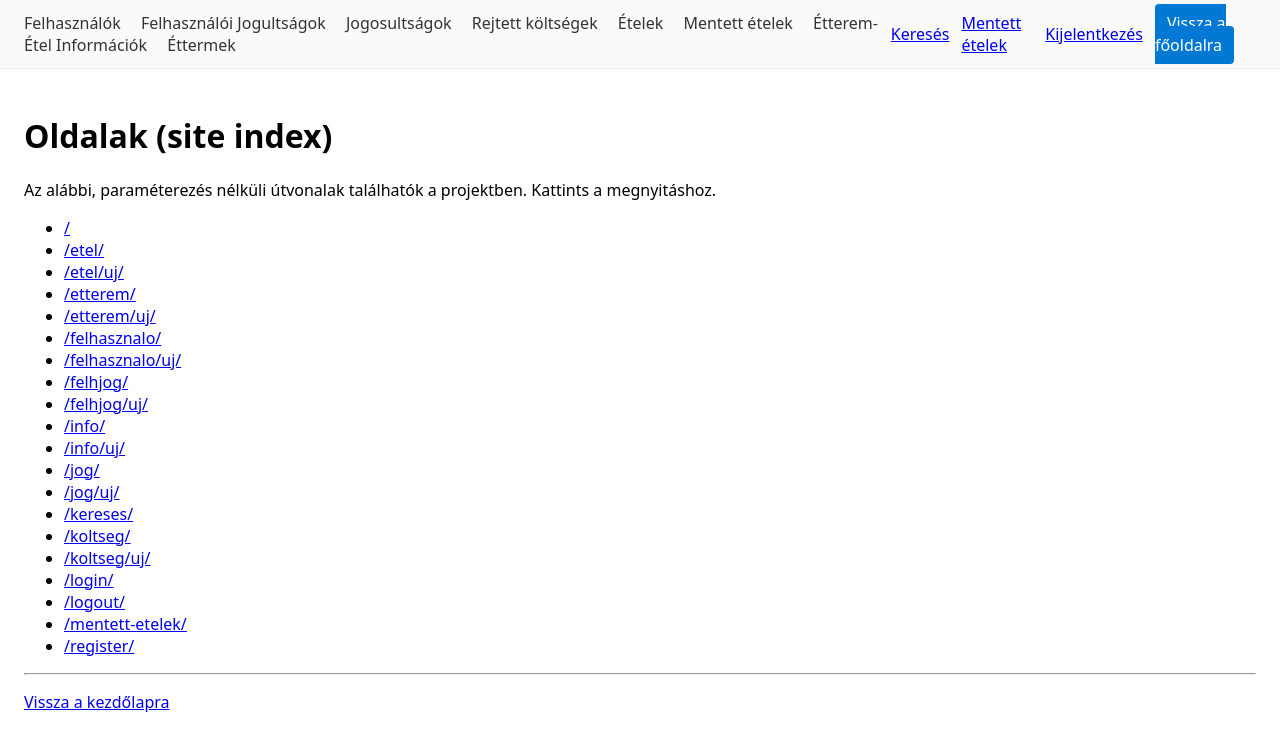
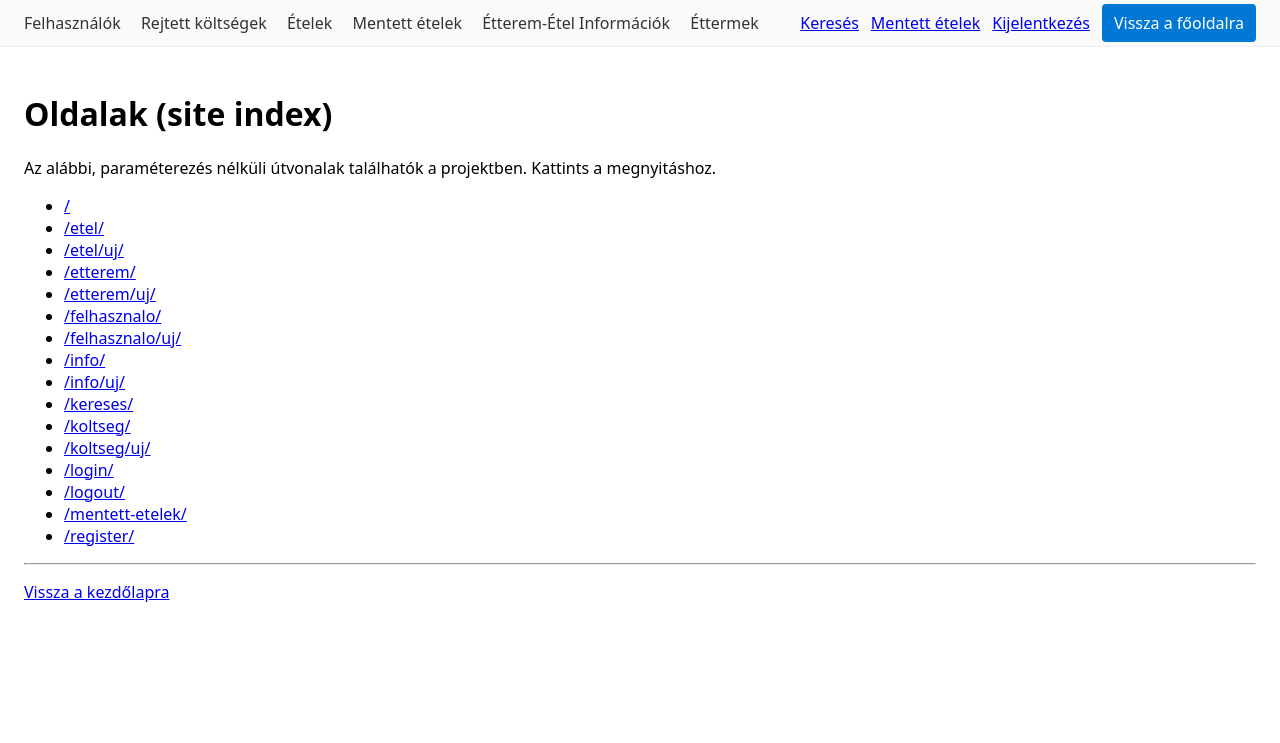
Before and after one commit to nagylasz04-byte/food-delivery-comparator, a Django app: page / in a window 1280 px wide. Shown: the top 743 px of the page. Run offline with Django 5.2, Linux system fonts and the light colour scheme; a user stored in the database is signed in.

Commit message:
Jog és felhjog kivétele

```diff
--- a/templates/_base.html
+++ b/templates/_base.html
@@ -20,8 +20,7 @@
     <div class="links">
       {% if user.is_staff %}
         <a href="{% url 'users:felhasznalo_list' %}">Felhasználók</a>
-        <a href="{% url 'users:felhjog_list' %}">Felhasználói Jogultságok</a>
-        <a href="{% url 'users:jog_list' %}">Jogosultságok</a>
+        {# Jog / FelhJog admin pages removed #}
         <a href="{% url 'billing:koltseg_list' %}">Rejtett költségek</a>
         <a href="{% url 'catalog:etel_list' %}">Ételek</a>
         <a href="{% url 'compare:saved_foods' %}">Mentett ételek</a>
--- a/users/models.py
+++ b/users/models.py
@@ -1,5 +1,6 @@
 from django.contrib.auth.models import AbstractUser
 from django.db import models
+
 
 class Felhasznalo(AbstractUser):
     nev = models.CharField("Név", max_length=150, blank=True)
@@ -8,21 +9,10 @@
         null=True, blank=True, related_name="kedvelok",
         verbose_name="Kedvenc étterem",
     )
+
     class Meta:
         verbose_name = "Felhasználó"
         verbose_name_plural = "Felhasználók"
-    def __str__(self): return self.nev or self.username
 
-class Jog(models.Model):
-    nev = models.CharField("Jog megnevezése", max_length=100, unique=True)
-    class Meta:
-        verbose_name = "Jog"; verbose_name_plural = "Jogok"
-    def __str__(self): return self.nev
-
-class FelhJog(models.Model):
-    felhasznalo = models.ForeignKey("users.Felhasznalo", on_delete=models.CASCADE, related_name="felh_jogok")
-    jog = models.ForeignKey("users.Jog", on_delete=models.CASCADE, related_name="felh_jogok")
-    class Meta:
-        verbose_name = "Felhasználó–Jog"; verbose_name_plural = "Felhasználó–Jog kapcsolatok"
-        unique_together = ("felhasznalo", "jog")
-    def __str__(self): return f"{self.felhasznalo} ↔ {self.jog}"
+    def __str__(self):
+        return self.nev or self.username
--- a/users/urls.py
+++ b/users/urls.py
@@ -9,18 +9,7 @@
     path("felhasznalo/uj/", views.FelhasznaloCreateView.as_view(), name="felhasznalo_create"),
     path("felhasznalo/<int:pk>/szerkesztes/", views.FelhasznaloUpdateView.as_view(), name="felhasznalo_update"),
     path("felhasznalo/<int:pk>/torles/", views.FelhasznaloDeleteView.as_view(), name="felhasznalo_delete"),
-
-    path("jog/", views.JogListView.as_view(), name="jog_list"),
-    path("jog/uj/", views.JogCreateView.as_view(), name="jog_create"),
-    path("jog/<int:pk>/", views.JogDetailView.as_view(), name="jog_detail"),
-    path("jog/<int:pk>/szerkesztes/", views.JogUpdateView.as_view(), name="jog_update"),
-    path("jog/<int:pk>/torles/", views.JogDeleteView.as_view(), name="jog_delete"),
-
-    path("felhjog/", views.FelhJogListView.as_view(), name="felhjog_list"),
-    path("felhjog/uj/", views.FelhJogCreateView.as_view(), name="felhjog_create"),
-    path("felhjog/<int:pk>/", views.FelhJogDetailView.as_view(), name="felhjog_detail"),
-    path("felhjog/<int:pk>/szerkesztes/", views.FelhJogUpdateView.as_view(), name="felhjog_update"),
-    path("felhjog/<int:pk>/torles/", views.FelhJogDeleteView.as_view(), name="felhjog_delete"),
+    # Jog and FelhJog routes removed (models deleted)
 ]
 
 # Public registration URL (friendly path)
```
Also changed, not shown: users/admin.py (+2 -12 lines), users/views.py (+2 -66 lines), db.sqlite3.
